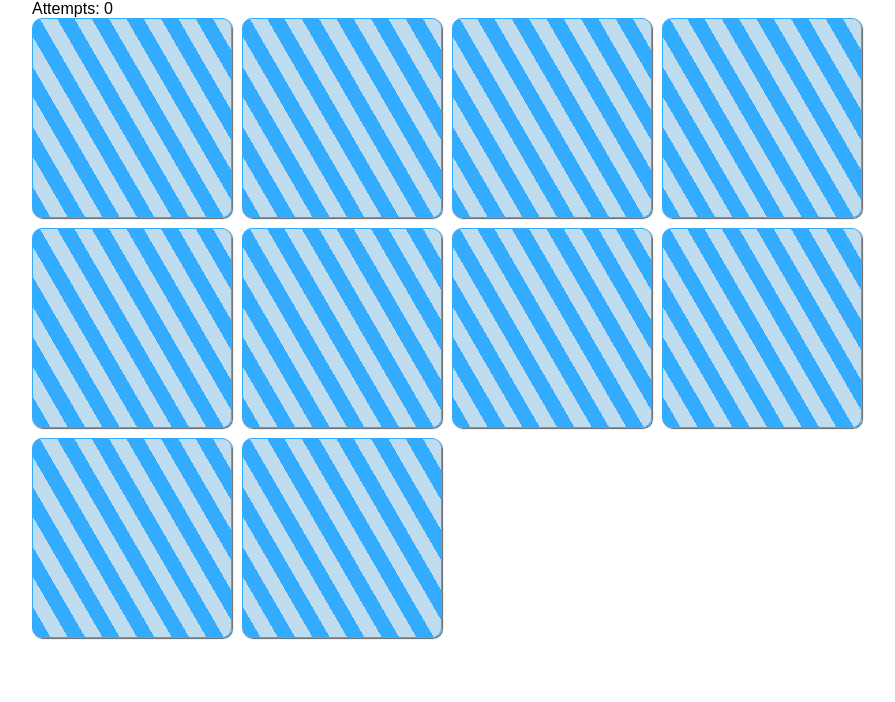
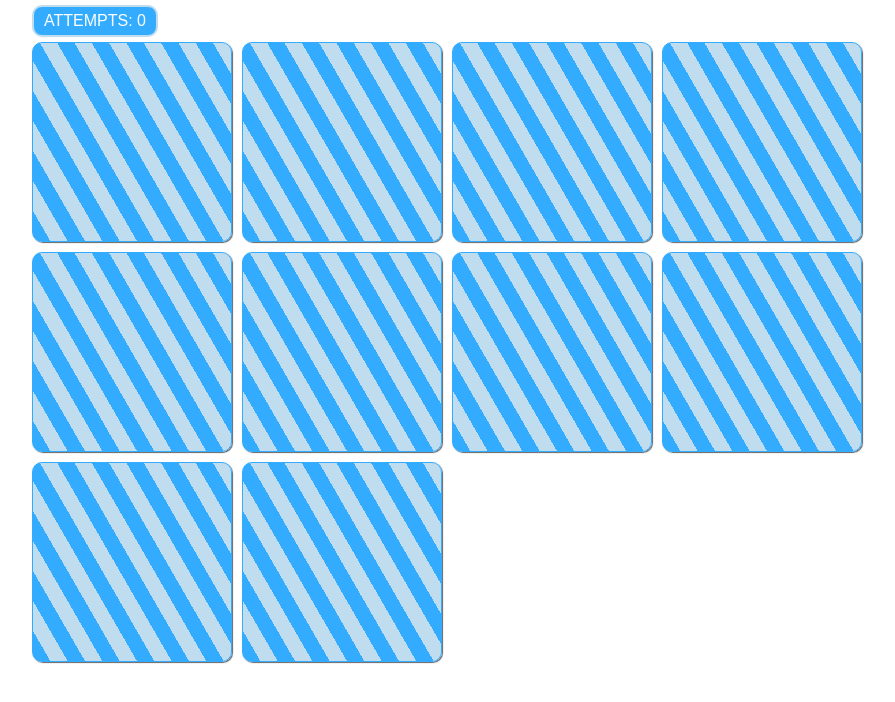
Before and after one commit to emilymeroni/memoryCardGame, a website: page memory.html in a window 1280 px wide. Shown: the whole page, without its empty margins (108-1003 px from the left). Drawn offline with Linux system fonts and the light colour scheme.

Commit message:
Small design changes

```diff
--- a/src/sass/_gameManager.scss
+++ b/src/sass/_gameManager.scss
@@ -8,3 +8,21 @@
   margin: 0;
   padding: 0;
 }
+
+.current-stats-container {
+  margin-top: 5px;
+  margin-bottom: 5px;
+
+}
+
+.attempts,
+.best-score {
+  display: inline-block;
+  border: 2px solid #C0DCEF;
+  padding: 5px 10px;
+  border-radius: 10px;
+  text-transform: uppercase;
+  margin-right: 10px;
+  background-color: #33acff;
+  color: white;
+}
```
Also changed, not shown: dist/memoryCardGame.css, 1 other file.
